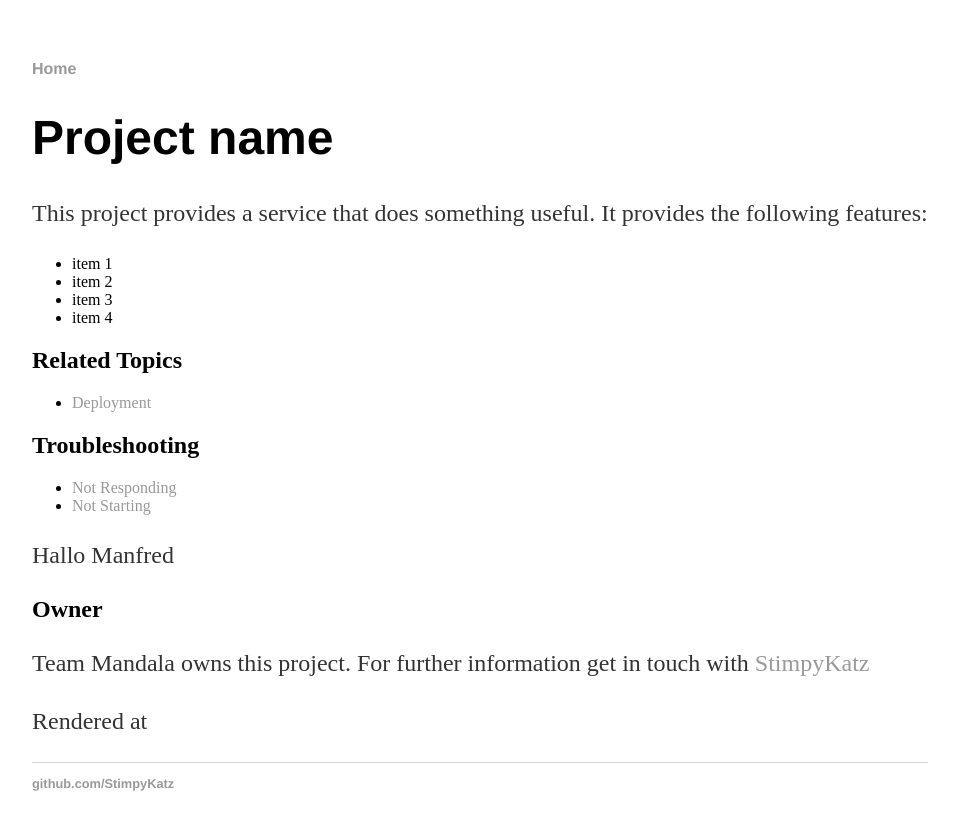
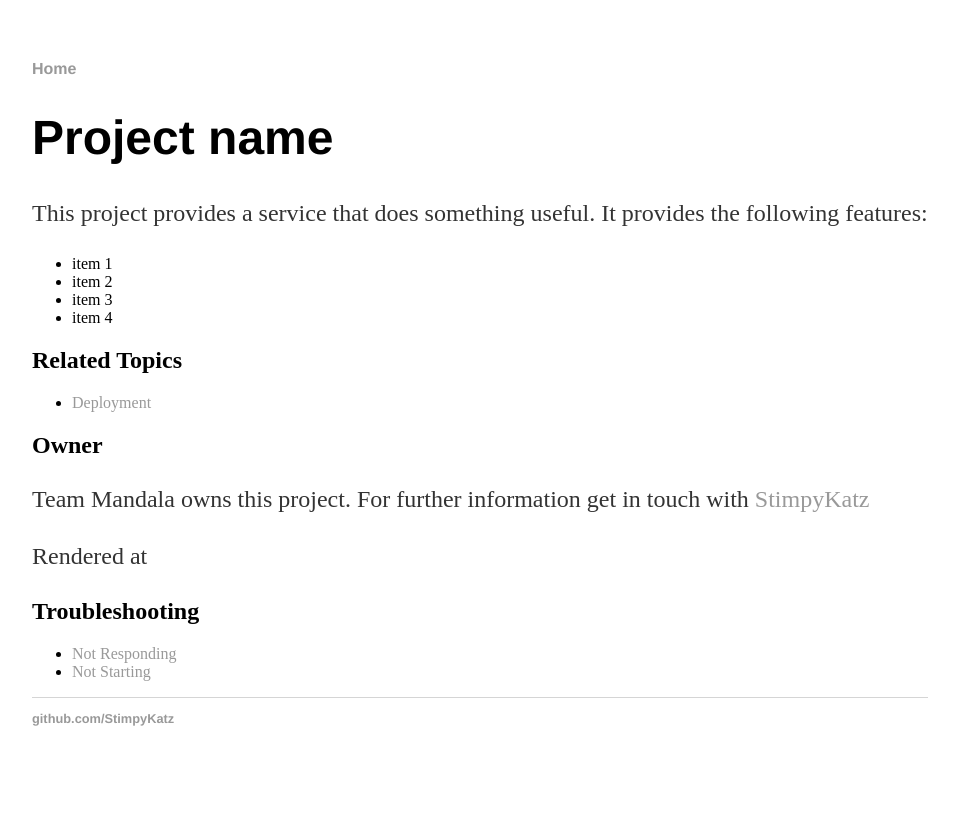
Before and after one commit to M3t4Mash/gfm-demo, a Jekyll site: the page built from index.md, in a window 1280 px wide. Shown: the top 830 px of the page, without its empty margins (160-1119 px from the left). Built offline with Jekyll 4.4.1, drawn with Linux system fonts in a browser that asks for light colours.

Commit message:
foo Moved loop through collection into template

```diff
--- a/_layouts/default.html
+++ b/_layouts/default.html
@@ -13,8 +13,16 @@
 			</nav>
 			<div class="container">
 
-			{{ content }}
+				{{ content }}
 
+				<h2 id="troubleshooting">Troubleshooting</h2>
+				<ul>
+				{% for faq in site.troubleshooting %}
+				  <li>
+					<a href="{{ faq.url }}">{{ faq.title }}</a>
+				  </li>
+				{% endfor %}
+				</ul>
 			</div><!-- /.container -->
 			<footer>
 	    		<ul>
--- a/index.md
+++ b/index.md
@@ -14,16 +14,6 @@ This project provides a service that does something useful. It provides the foll
 ## Related Topics
 * [Deployment](deployment.html)
 
-## Troubleshooting
-<ul>
-{% for faq in site.troubleshooting %}
-  <li>
-	<a href="{{ faq.url }}">{{ faq.title }}</a>
-  </li>
-{% endfor %}
-</ul>
-
-Hallo Manfred
 
 ## Owner
 Team Mandala owns this project. For further information get in touch with [StimpyKatz](https://github.com/StimpyKatz)
```
